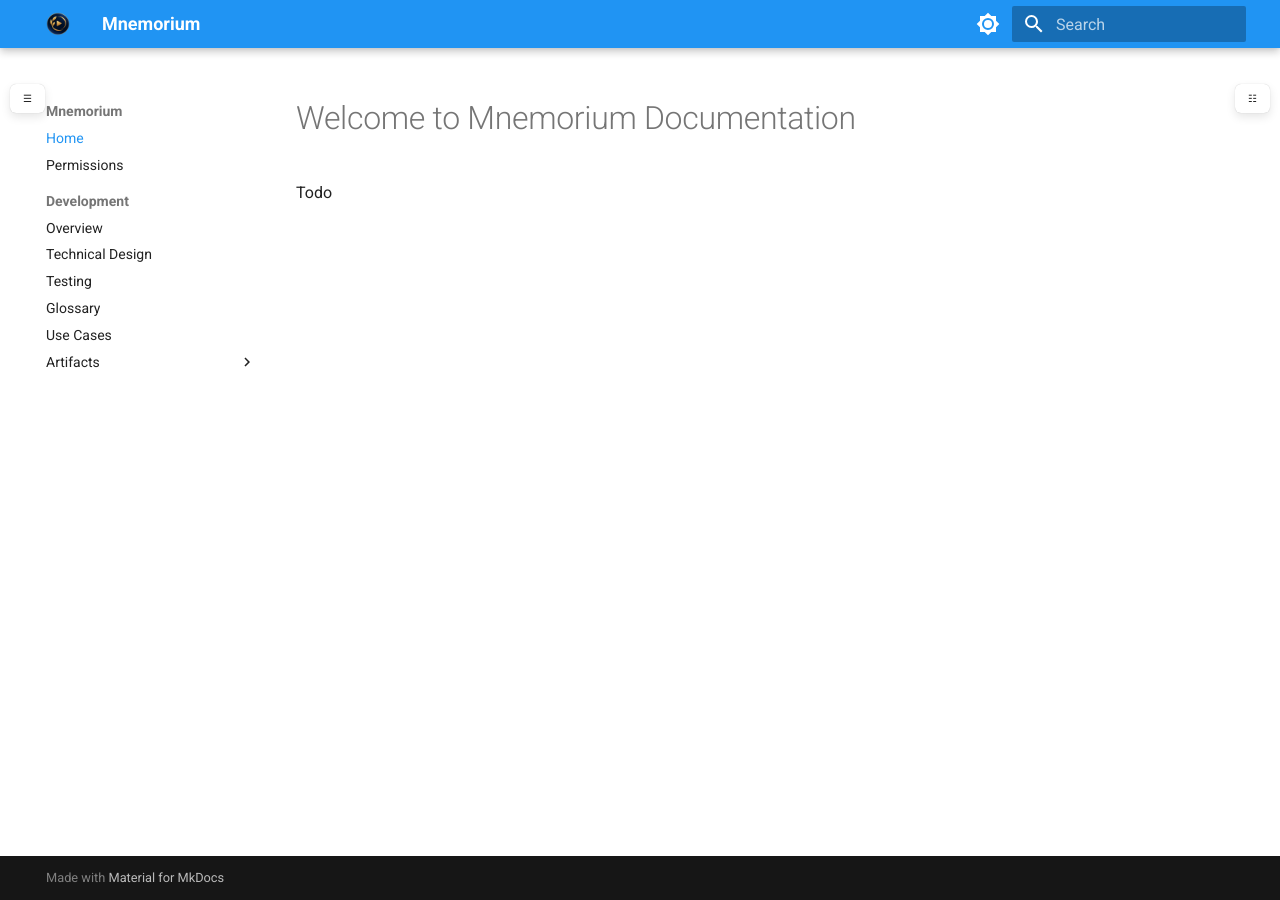
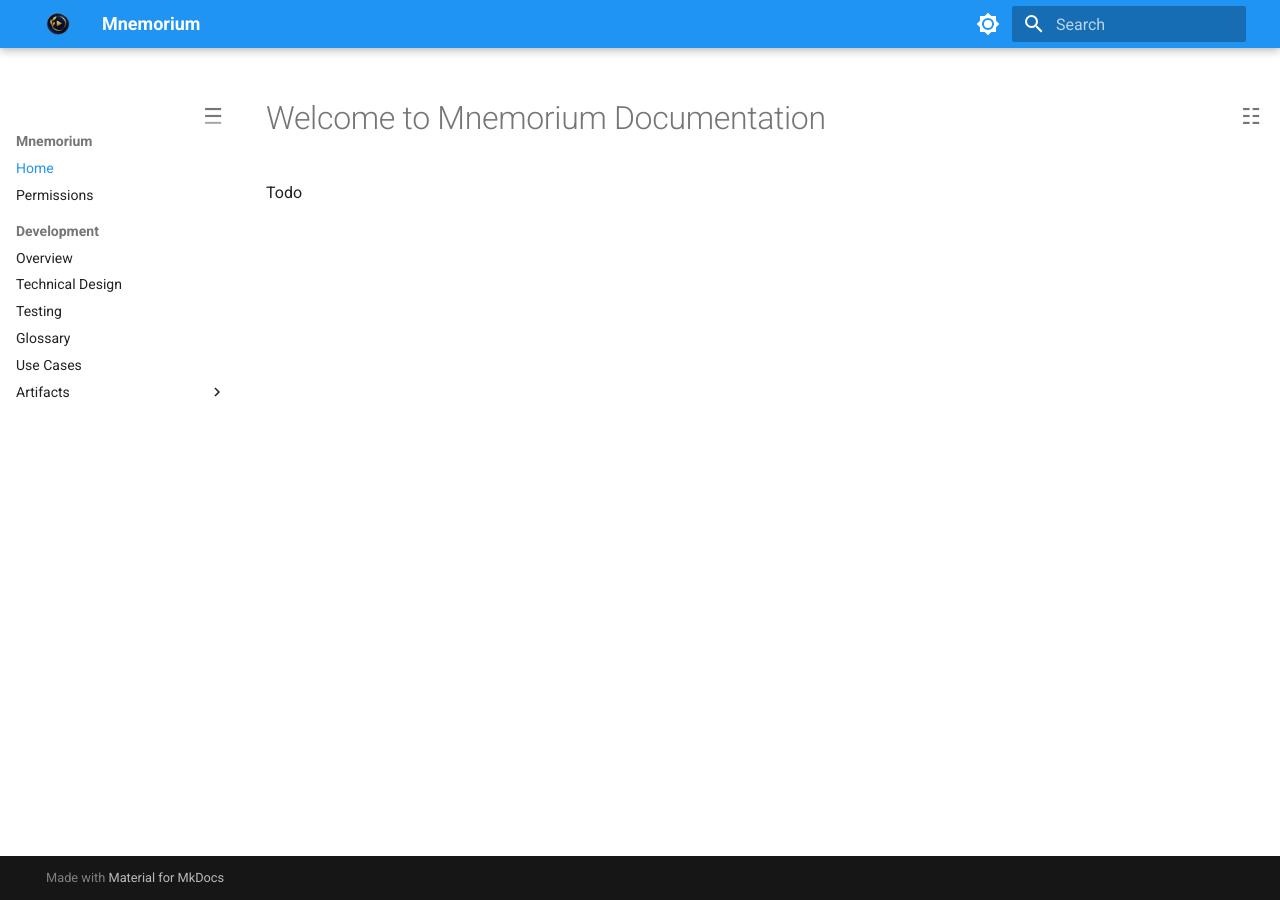
Before and after one commit to Mnemorium/mnemorium, an MkDocs documentation site: the page built from docs/index.md, in a window 1280 px wide. Built offline with MkDocs 1.6.1 and Material for MkDocs 9.7.7, drawn with Linux system fonts in a browser that asks for light colours.

Commit message:
docs(user): place the sidebar toggles inside each sidebar

```diff
--- a/docs/javascripts/sidebar-toggle.js
+++ b/docs/javascripts/sidebar-toggle.js
@@ -1,33 +1,36 @@
-function initializeSidebarToggles() {
-  if (!document.querySelector(".sidebar-toggle-left")) {
-    const leftButton = document.createElement("button");
-    leftButton.className = "sidebar-toggle sidebar-toggle-left";
-    leftButton.type = "button";
-    leftButton.title = "Toggle navigation";
-    leftButton.setAttribute("aria-label", "Toggle navigation");
-    leftButton.textContent = "☰";
-
-    leftButton.addEventListener("click", () => {
-      document.body.classList.toggle("hide-left-sidebar");
-    });
-
-    document.body.appendChild(leftButton);
+function addToggle(sidebarSelector, className, label, symbol, bodyClass) {
+  const sidebar = document.querySelector(sidebarSelector);
+  const inner = sidebar?.querySelector(".md-sidebar__inner");
+  if (!inner || inner.querySelector(`.${className}`)) {
+    return;
   }
 
-  if (!document.querySelector(".sidebar-toggle-right")) {
-    const rightButton = document.createElement("button");
-    rightButton.className = "sidebar-toggle sidebar-toggle-right";
-    rightButton.type = "button";
-    rightButton.title = "Toggle table of contents";
-    rightButton.setAttribute("aria-label", "Toggle table of contents");
-    rightButton.textContent = "☷";
+  const bar = document.createElement("div");
+  bar.className = "sidebar-toggle-bar";
 
-    rightButton.addEventListener("click", () => {
-      document.body.classList.toggle("hide-right-sidebar");
-    });
+  const button = document.createElement("button");
+  button.className = `sidebar-toggle ${className}`;
+  button.type = "button";
+  button.title = label;
+  button.setAttribute("aria-label", label);
+  button.textContent = symbol;
+  button.addEventListener("click", () => {
+    document.body.classList.toggle(bodyClass);
+  });
 
-    document.body.appendChild(rightButton);
-  }
+  bar.appendChild(button);
+  inner.insertBefore(bar, inner.firstChild);
+}
+
+function initializeSidebarToggles() {
+  addToggle(".md-sidebar--primary", "sidebar-toggle-left", "Toggle navigation", "☰", "hide-left-sidebar");
+  addToggle(
+    ".md-sidebar--secondary",
+    "sidebar-toggle-right",
+    "Toggle table of contents",
+    "☷",
+    "hide-right-sidebar",
+  );
 }
 
 /* Supports normal and instant navigation: `document$` emits after every page swap. */
--- a/docs/stylesheets/sidebar-toggle.css
+++ b/docs/stylesheets/sidebar-toggle.css
@@ -1,27 +1,61 @@
-/* Collapse the site navigation or the page table of contents. */
-body.hide-left-sidebar .md-sidebar--primary,
-body.hide-right-sidebar .md-sidebar--secondary {
-  display: none;
+/* The toggle row sits at the top of each sidebar. */
+.sidebar-toggle-bar {
+  display: flex;
+  justify-content: flex-end;
+  padding: 0 0.2rem;
 }
 
-/* Floating toggle buttons. */
 .sidebar-toggle {
-  position: fixed;
-  top: 4.2rem;
-  z-index: 10;
+  cursor: pointer;
+  color: var(--md-default-fg-color--light);
+  background: transparent;
   border: 0;
   border-radius: 0.3rem;
-  padding: 0.45rem 0.65rem;
-  cursor: pointer;
-  color: var(--md-default-fg-color);
-  background: var(--md-default-bg-color);
-  box-shadow: var(--md-shadow-z2);
+  padding: 0.2rem 0.35rem;
+  font-size: 1.1rem;
+  line-height: 1;
 }
 
-.sidebar-toggle-left {
-  left: 0.5rem;
+.sidebar-toggle:hover {
+  color: var(--md-default-fg-color);
+  background: var(--md-default-fg-color--lightest);
 }
 
-.sidebar-toggle-right {
-  right: 0.5rem;
+/* Collapse a sidebar to a slim rail that keeps its toggle visible. */
+@media screen and (min-width: 76.25em) {
+  body.hide-left-sidebar .md-sidebar--primary,
+  body.hide-right-sidebar .md-sidebar--secondary {
+    width: 2.6rem;
+  }
+
+  body.hide-left-sidebar .md-sidebar--primary .md-nav,
+  body.hide-right-sidebar .md-sidebar--secondary .md-nav {
+    display: none;
+  }
+
+  body.hide-left-sidebar .md-sidebar--primary .md-sidebar__inner,
+  body.hide-right-sidebar .md-sidebar--secondary .md-sidebar__inner {
+    padding-left: 0;
+    padding-right: 0;
+  }
 }
+
+/* Allow the main documentation area to use the full browser width. */
+.md-main__inner.md-grid {
+  max-width: none;
+  width: 100%;
+}
+
+/* Let the content grow when either sidebar is collapsed. */
+.md-content {
+  max-width: none;
+  width: 100%;
+  flex-grow: 1;
+}
+
+/* Below the desktop breakpoint the sidebars are drawers, so no rail and no toggles. */
+@media screen and (max-width: 76.234375em) {
+  .sidebar-toggle-bar {
+    display: none;
+  }
+}
```
